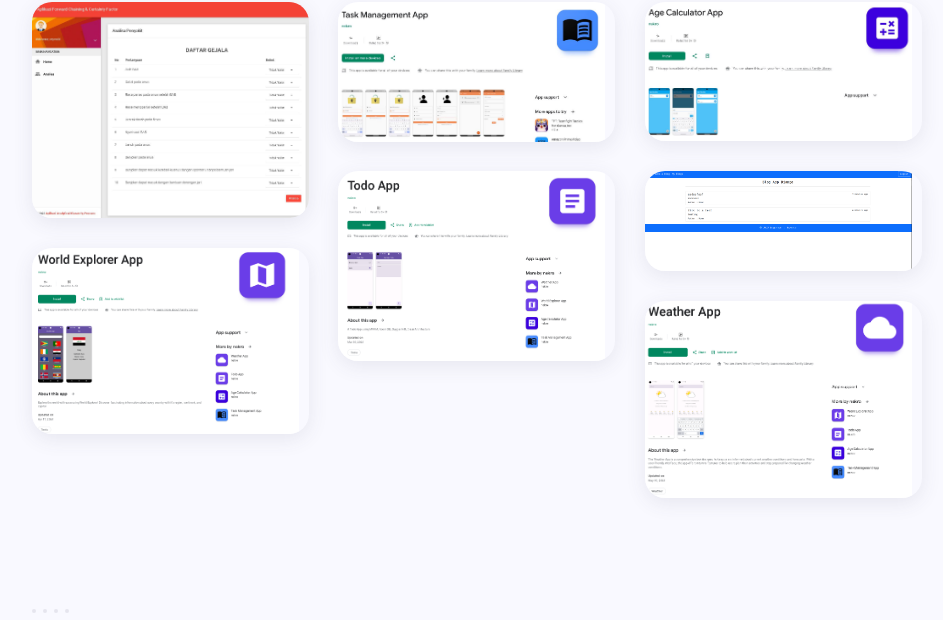
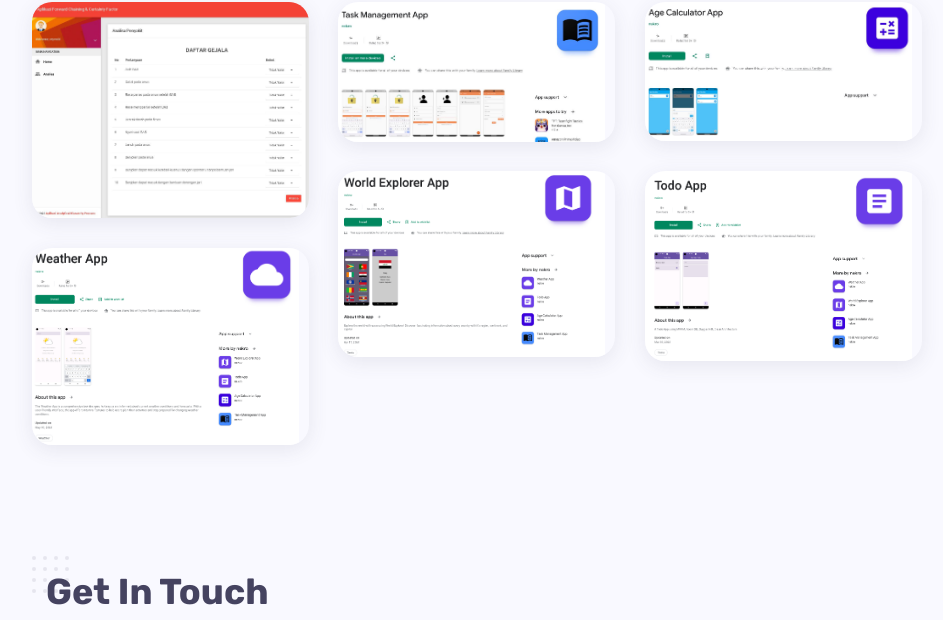
Before and after one commit to nekrophantom/portfolio, a plain HTML site: page index.html in a window 1280 px wide. Shown: the part 2465-3085 px from the top of the page, without its empty margins (218-1161 px from the left). Drawn offline with Linux system fonts and the light colour scheme.

Commit message:
fix: remarks django project

```diff
--- a/index.html
+++ b/index.html
@@ -500,7 +500,7 @@
 				</div>
 
 				<!-- portfolio item -->
-				<div class="col-md-4 col-sm-6 grid-item web">
+				<!-- <div class="col-md-4 col-sm-6 grid-item web">
 					<a href="#project4-dialog" class="work-content">
 						<div class="portfolio-item rounded shadow-dark">
 							<div class="details">
@@ -520,7 +520,7 @@
 						<p>A simple blog using Python and Django.</p>
 						<a href="https://django.nekro.dev" class="btn btn-default" target="_blank">View Website</a>
 					</div>
-				</div>
+				</div> -->
 
 				<!-- portfolio item -->
 				<div class="col-md-4 col-sm-6 grid-item android">
```
